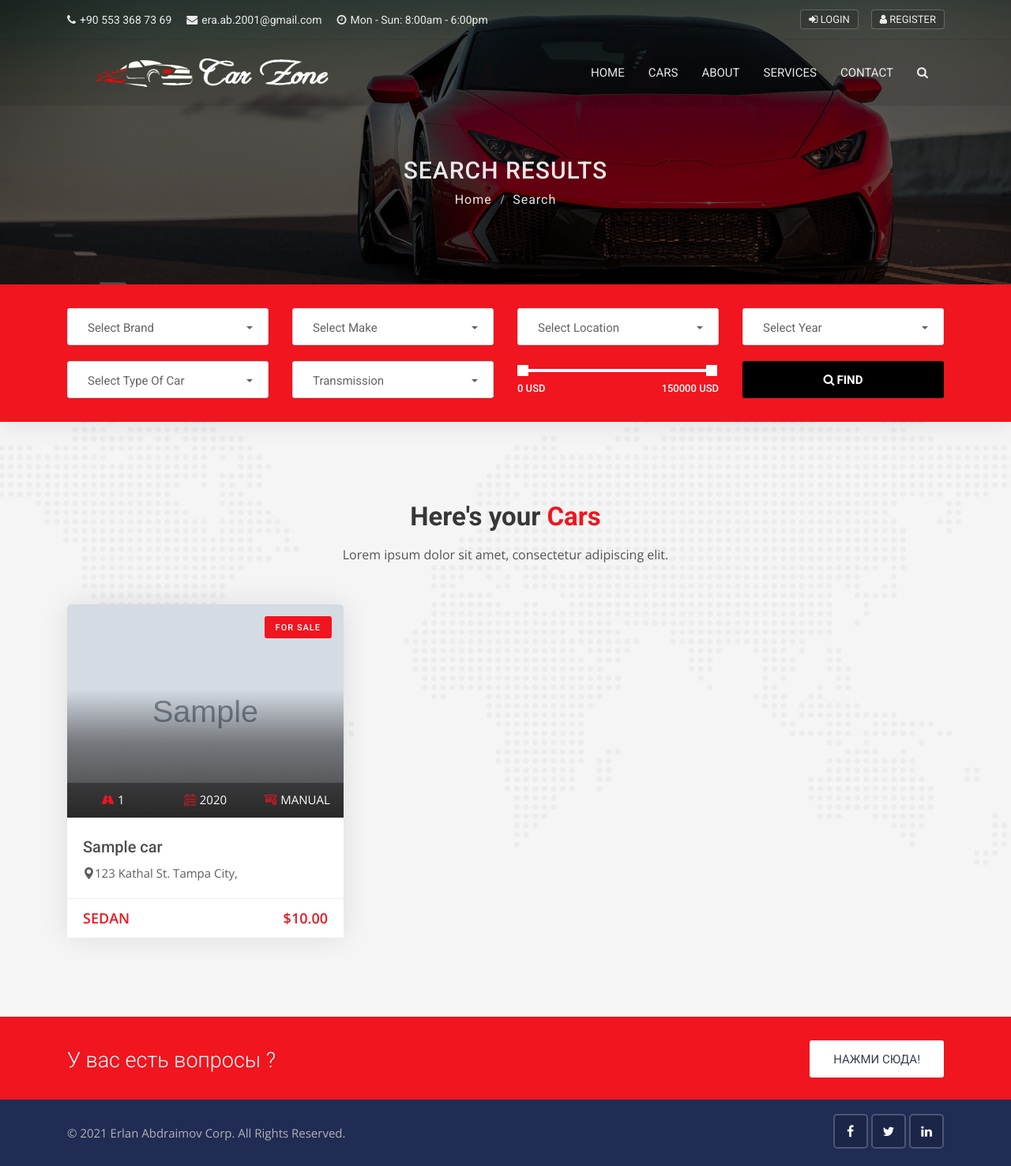
After one commit to erlankg0/car-rent-web, a Django app: page /cars/search/ in a window 1280 px wide. The commit adds this page. Shown: the whole page at 79% size. Run offline with Django 3.2, Linux system fonts and the light colour scheme; tables that the repository leaves empty hold one stand-in row (values such as "Sample post"); grey boxes marked "Sample" are stand-in pictures; some libraries are stand-ins or nearby versions.

Commit message:
Search first completed

```diff
--- a/cars/urls.py
+++ b/cars/urls.py
@@ -1,7 +1,8 @@
 from django.urls import path
-from cars.views import car_detail, cars
+from cars.views import car_detail, cars, search
 
 urlpatterns = [
     path('', cars, name='cars'),
     path('car_detail/<int:pk>/', car_detail, name='car_detail'),
+    path('search/', search, name='search'),
 ]
--- a/cars/views.py
+++ b/cars/views.py
@@ -5,7 +5,7 @@ from django.core.paginator import EmptyPage, Paginator, PageNotAnInteger
 
 def cars(request):
     all_cars = Car.objects.all()
-    paginator = Paginator(all_cars, 2)
+    paginator = Paginator(all_cars, 6)
     page = request.GET.get('page')
     paged_cars = paginator.get_page(page)
     context = {
@@ -23,3 +23,15 @@ def car_detail(request, pk):
     }
 
     return render(request, 'cars/car_detail.html', context=context)
+
+
+def search(request):
+    search_cars = Car.objects.all()
+    if 'keyword' in request.GET:
+        keyword = request.GET['keyword']
+        if keyword:
+            search_cars = search_cars.filter(car_title__icontains=keyword)
+    context = {
+        'search_cars': search_cars
+    }
+    return render(request, 'cars/search.html', context=context)
--- a/templates/base.html
+++ b/templates/base.html
@@ -84,13 +84,16 @@
     {% include 'pages/include/footer.html' %}
 {% endblock %}
 <!-- Footer end -->
+
+<!--Search On header-->
 <div id="full-page-search">
     <button type="button" class="close">×</button>
-    <form action="https://storage.googleapis.com/theme-vessel/carhouse/index.html#" class="search-header">
-        <input type="search" value="" placeholder="type keyword(s) here"/>
+    <form action="{% url 'search' %}" class="search-header">
+        <input type="search" value="" placeholder="type keyword(s) here" name="keyword"/>
         <button type="submit" class="btn btn-sm button-theme">Search</button>
     </form>
 </div>
+<!-- End Search On header-->
 
 {% block js %}
     <script src="{% static 'js/jquery-2.2.0.min.js' %}"></script>
--- /dev/null
+++ b/templates/cars/search.html
@@ -0,0 +1,209 @@
+{% extends 'base.html' %}
+{% load static %}
+{% block content %}
+    <!-- Banner start -->
+    <div class="sub-banner overview-bgi">
+        <div class="container breadcrumb-area">
+            <div class="breadcrumb-areas">
+                <h1>Search Results</h1>
+                <ul class="breadcrumbs">
+                    <li><a href="index.html">Home</a></li>
+                    <li class="active">Search</li>
+                </ul>
+            </div>
+        </div>
+    </div>
+    <!-- Banner end -->
+
+    <!-- Search box 3 start -->
+    <div class="search-box-3 sb-7 bg-active">
+        <div class="container">
+            <div class="search-area-inner">
+                <div class="search-contents">
+                    <form method="GET">
+                        <div class="row">
+                            <div class="col-lg-3 col-md-6 col-sm-6 col-6">
+                                <div class="form-group">
+                                    <select class="selectpicker search-fields" name="select-brand">
+                                        <option disabled="disabled" selected="selected">Select Brand</option>
+                                        <option>Audi</option>
+                                        <option>BMW</option>
+                                        <option>Honda</option>
+                                        <option>Nissan</option>
+                                    </select>
+                                </div>
+                            </div>
+                            <div class="col-lg-3 col-md-6 col-sm-6 col-6">
+                                <div class="form-group">
+                                    <select class="selectpicker search-fields" name="select-make">
+                                        <option disabled="disabled" selected="selected">Select Make</option>
+                                        <option>BMW</option>
+                                        <option>Honda</option>
+                                        <option>Lamborghini Huracán</option>
+                                        <option>Sports Car</option>
+                                    </select>
+                                </div>
+                            </div>
+                            <div class="col-lg-3 col-md-6 col-sm-6 col-6">
+                                <div class="form-group">
+                                    <select class="selectpicker search-fields" name="select-location">
+                                        <option disabled="disabled" selected="selected">Select Location</option>
+                                        <option>United States</option>
+                                        <option>United Kingdom</option>
+                                    </select>
+                                </div>
+                            </div>
+                            <div class="col-lg-3 col-md-6 col-sm-6 col-6">
+                                <div class="form-group">
+                                    <select class="selectpicker search-fields" name="select-year">
+                                        <option disabled="disabled" selected="selected">Select Year</option>
+                                        <option>2016</option>
+                                        <option>2017</option>
+                                        <option>2018</option>
+                                        <option>2019</option>
+                                    </select>
+                                </div>
+                            </div>
+                        </div>
+                        <div class="row">
+                            <div class="col-lg-3 col-md-6 col-sm-6 col-6">
+                                <div class="form-group">
+                                    <select class="selectpicker search-fields" name="select-type">
+                                        <option disabled="disabled" selected="selected">Select Type Of Car</option>
+                                        <option>New Car</option>
+                                        <option>Used Car</option>
+                                    </select>
+                                </div>
+                            </div>
+                            <div class="col-lg-3 col-md-6 col-sm-6 col-6">
+                                <div class="form-group">
+                                    <select class="selectpicker search-fields" name="transmission">
+                                        <option disabled="disabled" selected="selected">Transmission</option>
+                                        <option>Automatic</option>
+                                        <option>Manual</option>
+                                    </select>
+                                </div>
+                            </div>
+                            <div class="col-lg-3 col-md-6 col-sm-6 col-6">
+                                <div class="form-group">
+                                    <div class="range-slider">
+                                        <div data-min="0" data-max="150000" data-unit="USD" data-min-name="min_price"
+                                             data-max-name="max_price" class="range-slider-ui ui-slider"
+                                             aria-disabled="false"></div>
+                                        <div class="clearfix"></div>
+                                    </div>
+                                </div>
+                            </div>
+                            <div class="col-lg-3 col-md-6 col-sm-6 col-6">
+                                <div class="form-group">
+                                    <button class="btn btn-block button-theme btn-md">
+                                        <i class="fa fa-search"></i>Find
+                                    </button>
+                                </div>
+                            </div>
+                        </div>
+                    </form>
+                </div>
+            </div>
+        </div>
+    </div>
+    <!-- Search box 3 end -->
+
+    <!-- Featured car start -->
+    <div class="featured-car content-area">
+        <div class="container">
+            <!-- Main title -->
+            <div class="main-title">
+                <h1>Here's your <span>Cars</span></h1>
+                <p>Lorem ipsum dolor sit amet, consectetur adipiscing elit.</p>
+            </div>
+            <div class="row">
+                {% for search_car in search_cars %}
+                    <div class="col-lg-4 col-md-6">
+                        <div class="car-box">
+                            <div class="car-thumbnail">
+                                <a href="{{ search_car.get_absolute_url }}" class="car-img">
+                                    <div class="tag">For Sale</div>
+                                    <img class="d-block w-100" src="{{ search_car.car_image.url }}" alt="car"
+                                         style="min-height: 270px; max-height: 270px;">
+                                    <div class="facilities-list clearfix">
+                                        <ul>
+                                            <li>
+                                                <span><i class="flaticon-way"></i></span>{{ search_car.miles }}
+                                            </li>
+                                            <li>
+                                                <span><i class="flaticon-calendar-1"></i></span>2020
+                                            </li>
+                                            <li>
+                                                <span><i
+                                                        class="flaticon-manual-transmission"></i></span>{{ search_car.transmission }}
+                                            </li>
+                                        </ul>
+                                    </div>
+                                </a>
+                                <div class="carbox-overlap-wrapper">
+                                    <div class="overlap-box">
+                                        <div class="overlap-btns-area">
+                                            <a class="overlap-btn" data-toggle="modal" data-target="#carOverviewModal">
+                                                <i class="fa fa-eye-slash"></i>
+                                            </a>
+                                            <div class="car-magnify-gallery">
+
+                                                <a href="{{ search_car.car_image.url }}" class="overlap-btn"
+                                                   data-sub-html="<h4>{{ search_car.car_title }}</h4>">
+                                                    <i class="fa fa-expand"></i>
+                                                    <img class="hidden" src="{{ search_car.car_image.url }}"
+                                                         alt="hidden-img">
+                                                </a>
+                                                {% if search_car.car_image_2 %}
+                                                    <a href="{{ search_car.car_image_2.url }}" class="hidden"
+                                                       data-sub-html="<h4>{{ search_car.car_title }}</h4>">
+                                                        <img class="hidden" src="{{ search_car.car_image_2.url }}"
+                                                             alt="hidden-img">
+                                                    </a>
+                                                {% endif %}
+                                                {% if search_car.car_image_3 %}
+                                                    <a href="{{ search_car.car_image_3.url }}" class="hidden"
+                                                       data-sub-html="<h4>{{ search_car.car_title }}</h4>">
+                                                        <img class="hidden" src="{{ search_car.car_image_3.url }}"
+                                                             alt="hidden-img">
+                                                    </a>
+                                                {% endif %}
+                                                {% if search_car.car_image_4 %}
+                                                    <a href="{{ search_car.car_image_4.url }}" class="hidden"
+                                                       data-sub-html="<h4>{{ search_car.car_title }}</h4>">
+                                                        <img class="hidden" src="{{ search_car.car_image_4.url }}"
+                                                             alt="hidden-img">
+                                                    </a>
+                                                {% endif %}
+                                            </div>
+                                        </div>
+                                    </div>
+                                </div>
+                            </div>
+                            <div class="detail">
+                                <h1 class="title">
+                                    <a href="{{ search_car.get_absolute_url }}">{{ search_car.car_title}}</a>
+                                </h1>
+                                <div class="location">
+                                    <a href="{{ search_car.get_absolute_url }}">
+                                        <i class="flaticon-pin"></i>123 Kathal St. Tampa City,
+                                    </a>
+                                </div>
+                            </div>
+                            <div class="footer clearfix">
+                                <div class="pull-left ratings days">
+                                    <p class="cartype">{{ search_car.body_style }}</p>
+                                </div>
+                                <div class="pull-right">
+                                    <p class="price">${{ search_car.price_for_sale }}.00</p>
+                                </div>
+                            </div>
+                        </div>
+                    </div>
+                {% endfor %}
+            </div>
+        </div>
+    </div>
+    <!-- Featured car end -->
+{% endblock %}
```
Also changed, not shown: templates/pages/about.html (+0 -7 lines), templates/pages/index.html (+0 -9 lines).
